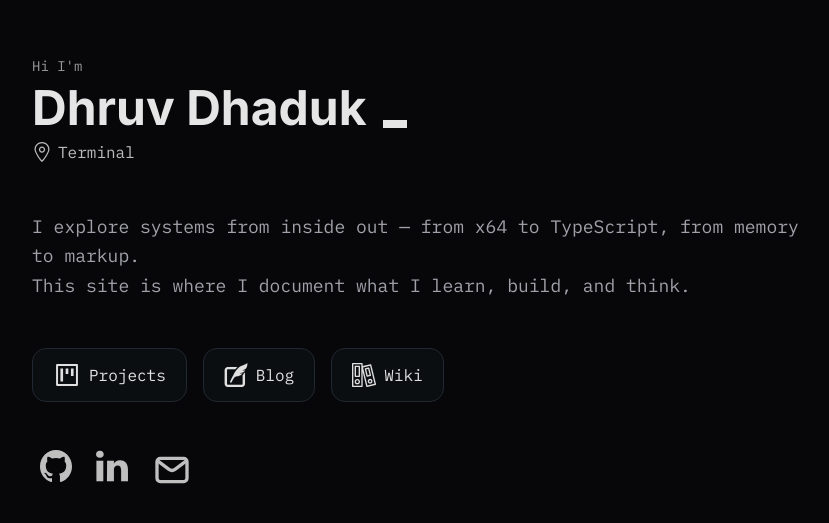
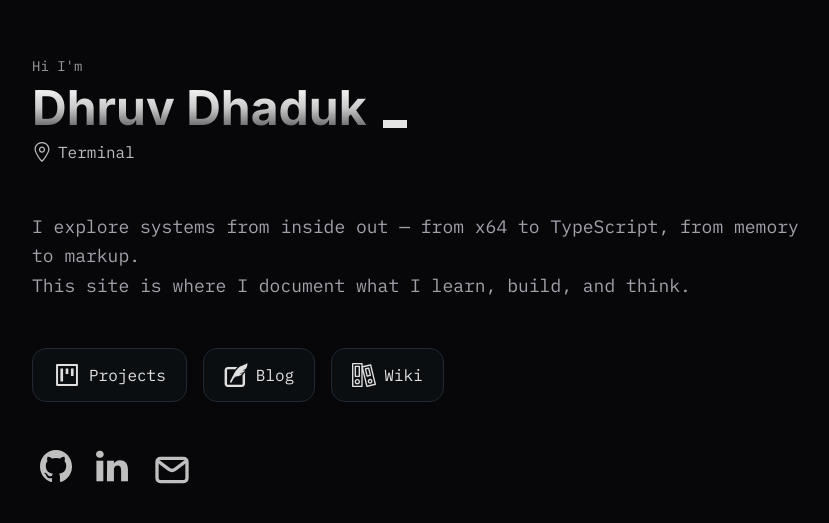
Before and after one commit to dhruv-dhaduk/site, a Next.js app: page / in a window 1280 px wide. Shown: the part 127-650 px from the top of the page, without its empty margins (224-1053 px from the left). Built offline with nearby package versions, Linux system fonts and the light colour scheme; what @bprogress/next would draw is missing.

Commit message:
Add gradient text color to name in home page

```diff
--- a/src/app/page.tsx
+++ b/src/app/page.tsx
@@ -16,7 +16,9 @@ export default function Home() {
                 <div className="flex flex-col gap-2">
                     <p className="text-sm text-[#999]">{`Hi I'm`}</p>
                     <h1 className="font-inter flex items-end gap-4 text-5xl font-bold">
-                        <span>Dhruv Dhaduk</span>
+                        <span className="bg-gradient-to-b from-[#ffffffff] via-[#ffffffc8] to-[#ffffff4b] bg-clip-text text-transparent">
+                            Dhruv Dhaduk
+                        </span>
                         <span className="animate-blink mb-1 hidden h-2 w-6 bg-[#E5E5E5] sm:block" />
                     </h1>
                     <p className="flex items-center gap-1.5 text-[#bbbbbb]">
```
